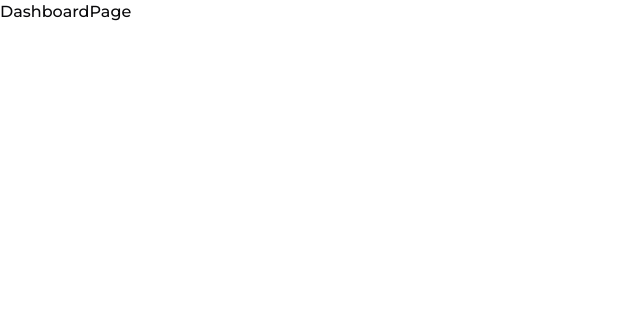
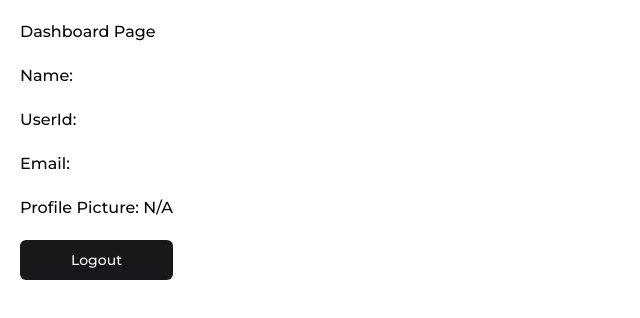
Before and after one commit to stanycruz/next-appwrite-masterclass, a Next.js app: page /dashboard in a window 1280 px wide. Shown: the top 318 px of the page, without its empty margins (0-640 px from the left). Built offline with nearby package versions, Linux system fonts and the light colour scheme; no server answers.

Commit message:
feat: add display logged-in user info and logout

```diff
--- a/src/app/(private)/dashboard/page.tsx
+++ b/src/app/(private)/dashboard/page.tsx
@@ -1,17 +1,40 @@
 'use client';
-import { getLoggedInUser } from '@/services/users';
+import { Button } from '@/components/ui/button';
+import { IUser } from '@/interfaces';
+import { getLoggedInUser, logoutUser } from '@/services/users';
+import { useRouter } from 'next/navigation';
 import React from 'react';
 import toast from 'react-hot-toast';
 
 function DashboardPage() {
-  const [loggedInUser, setLoggedInUser] = React.useState(null);
+  const [loggedInUser, setLoggedInUser] = React.useState<IUser | null>(null);
+  const [loading, setLoading] = React.useState<boolean>(false);
+  const [performingLogout, setPerformingLogout] =
+    React.useState<boolean>(false);
+  const router = useRouter();
 
   const fetchLoggedInUser = async () => {
     try {
+      setLoading(true);
       const response = await getLoggedInUser();
-      console.log(response);
+      setLoggedInUser(response.data as any);
     } catch (error) {
       toast.error('Failed to fetch logged in user');
+    } finally {
+      setLoading(false);
+    }
+  };
+
+  const logout = async () => {
+    try {
+      setPerformingLogout(true);
+      await logoutUser();
+      toast.success('Logged out successfully');
+      router.push('/login');
+    } catch (error) {
+      toast.error(error);
+    } finally {
+      setPerformingLogout(false);
     }
   };
 
@@ -19,7 +42,28 @@ function DashboardPage() {
     fetchLoggedInUser();
   }, []);
 
-  return <div>DashboardPage</div>;
+  if (loading) {
+    return (
+      <div className="flex justify-center items-center h-screen">
+        <h1>Loading...</h1>
+      </div>
+    );
+  }
+
+  return (
+    <div className="p-5 flex flex-col gap-5 w-max">
+      <h1>Dashboard Page</h1>
+
+      <h1>Name: {loggedInUser?.name}</h1>
+      <h1>UserId: {loggedInUser?.userId}</h1>
+      <h1>Email: {loggedInUser?.email}</h1>
+      <h1>Profile Picture: {loggedInUser?.profilePictureUrl || 'N/A'}</h1>
+
+      <Button onClick={logout} disabled={performingLogout}>
+        Logout
+      </Button>
+    </div>
+  );
 }
 
 export default DashboardPage;
--- /dev/null
+++ b/src/interfaces/index.ts
@@ -0,0 +1,8 @@
+export interface IUser {
+  name: string;
+  email: string;
+  userId: string;
+  profilePictureUrl: string;
+  $createdAt: number;
+  $updatedAt: number;
+}
--- a/src/services/users.ts
+++ b/src/services/users.ts
@@ -69,3 +69,15 @@ export const getLoggedInUser = async () => {
     throw new Error(error);
   }
 };
+
+export const logoutUser = async () => {
+  try {
+    await account.deleteSession('current');
+    return {
+      success: true,
+      message: 'User logged out successfully',
+    };
+  } catch (error: any) {
+    throw new Error(error);
+  }
+};
```
